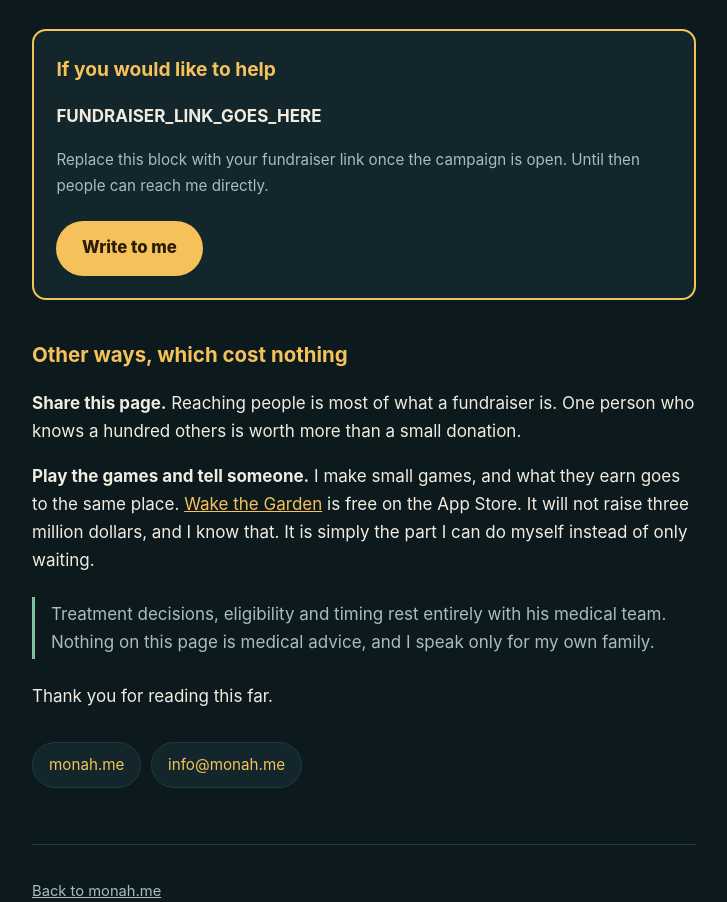
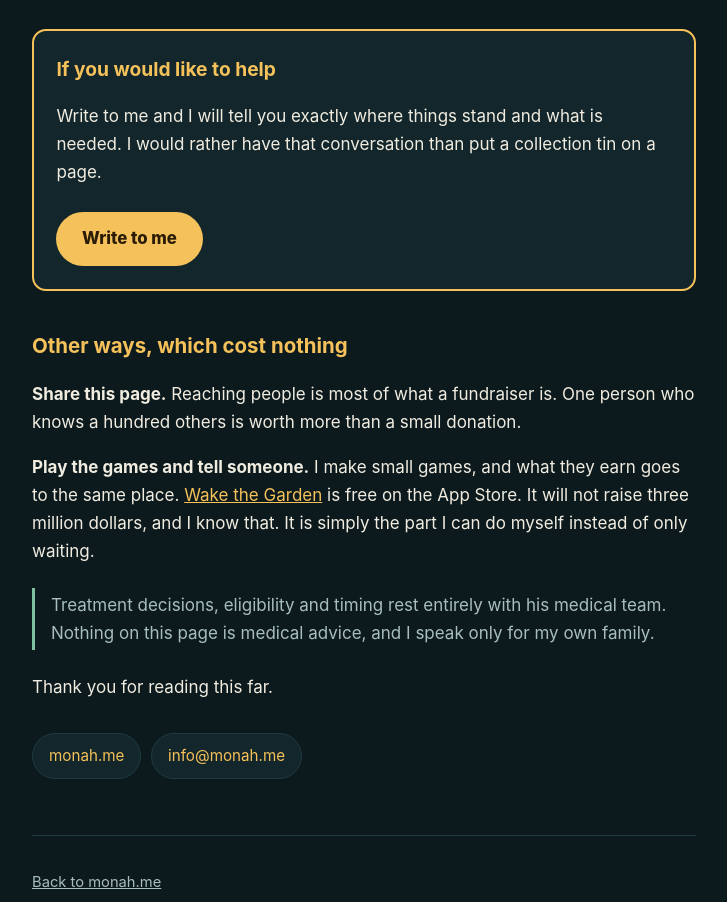
Before and after one commit to Monah84/monah-me, a plain HTML site: page help/index.html in a window 1280 px wide. Shown: the part 949-1851 px from the top of the page, without its empty margins (276-1003 px from the left). Drawn offline with Linux system fonts and the light colour scheme.

Commit message:
Replace the placeholder on the help page
Developer placeholder text was visible on a live page about a child. It now
reads as finished copy, and can carry a fundraiser link when one exists.

Co-Authored-By: Claude Opus 5 <noreply@anthropic.com>

```diff
--- a/help/index.html
+++ b/help/index.html
@@ -37,8 +37,7 @@
 
   <div class="give">
     <h3>If you would like to help</h3>
-    <p><strong>FUNDRAISER_LINK_GOES_HERE</strong></p>
-    <p style="color:var(--muted);font-size:.95rem">Replace this block with your fundraiser link once the campaign is open. Until then people can reach me directly.</p>
+    <p>Write to me and I will tell you exactly where things stand and what is needed. I would rather have that conversation than put a collection tin on a page.</p>
     <a class="button" href="mailto:info@monah.me?subject=Helping%20your%20son">Write to me</a>
   </div>
 
```
